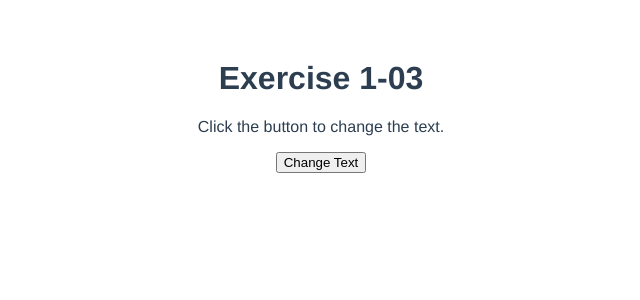
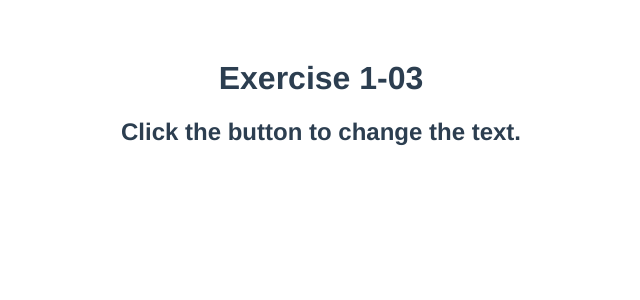
Before and after one commit to ashishjsharda/VueExercise03, a Vue app: page / in a window 1280 px wide. Shown: the top 300 px of the page, without its empty margins (319-959 px from the left). Built offline with nearby package versions, Linux system fonts and the light colour scheme.

Commit message:
Update App

```diff
--- a/src/App.vue
+++ b/src/App.vue
@@ -1,17 +1,21 @@
 <template>
   <div id="app">
-    <Exercise />
+    <h1>{{title}}</h1>
+    <h2>{{subtitle}}</h2>
   </div>
 </template>
 
 <script>
 
-import Exercise from './components/Exercise1-03.vue'
+
 
 export default {
   name: 'App',
-  components: {
-    Exercise
+  data() {
+    return {
+      title: 'Exercise 1-03',
+      subtitle: 'Click the button to change the text.'
+    }
   }
 }
 </script>
```
